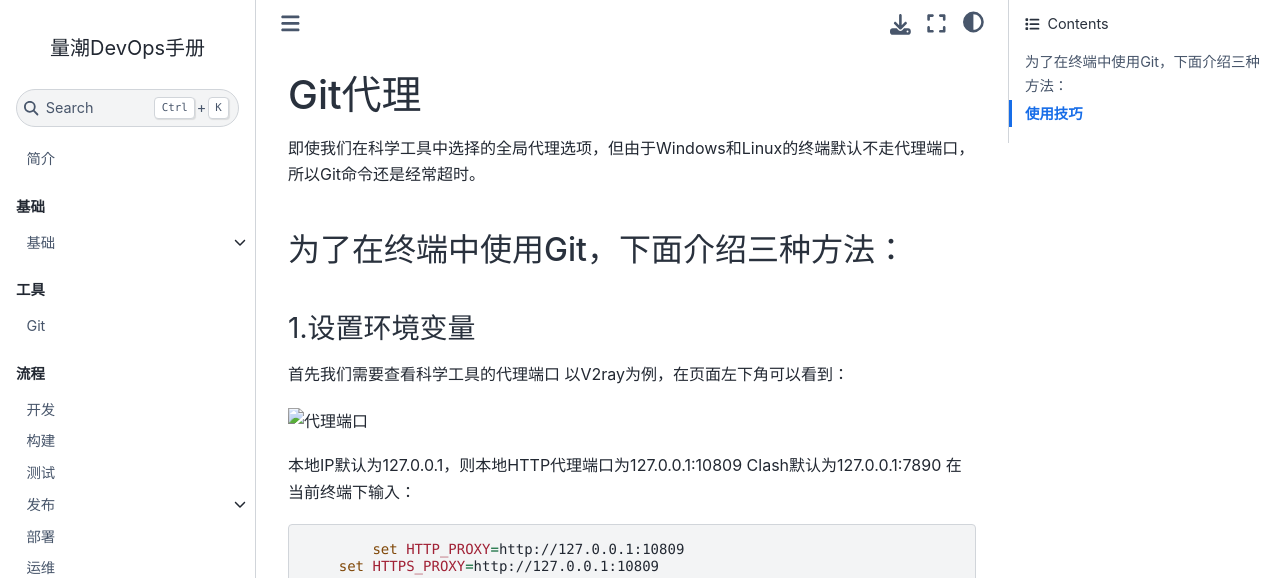
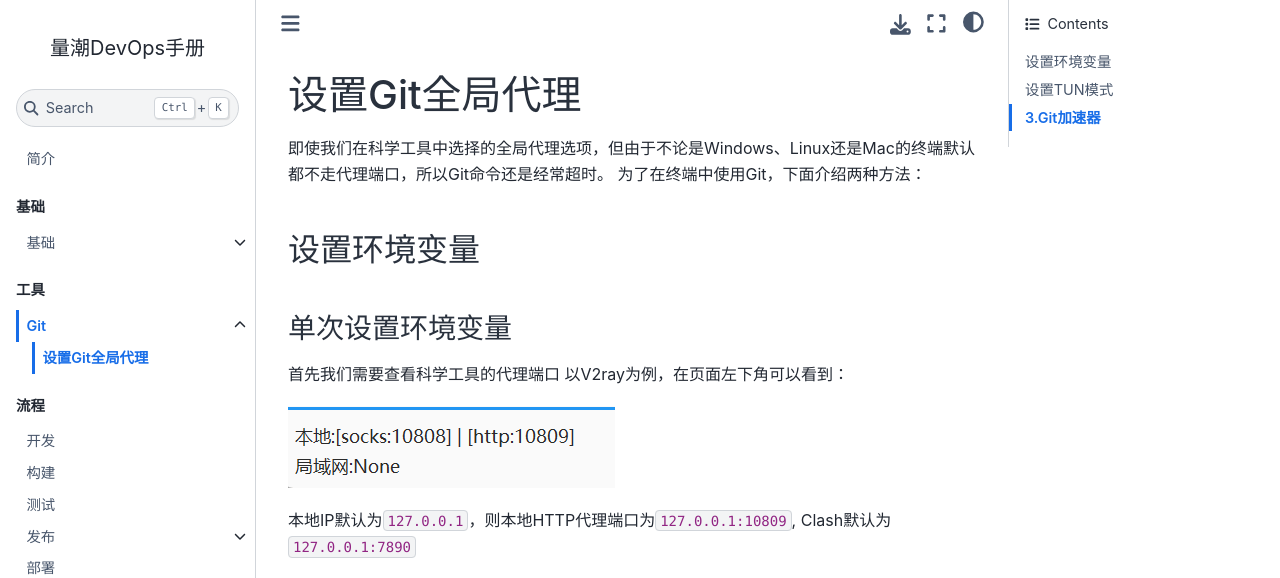
Before and after one commit to quanttide/quanttide-handbook-of-devops, a Jupyter Book: the page built from git/global_proxy.md, in a window 1280 px wide and 1400 px high. Shown: the top 578 px of the window. Built offline with Jupyter Book 1.0.4 settings and Sphinx 7.4.7 and the Sphinx Book theme 1.1.4, drawn with Linux system fonts in a browser that asks for light colours; pages that are not in the unit, such as notebooks, are missing from menus; some of the changed text lies outside the part shown; grey boxes are pictures that could not be loaded.

Commit message:
refactor(git):修改代理文档内部格式，规范命名

````diff
--- a/_toc.yml
+++ b/_toc.yml
@@ -10,6 +10,8 @@
   - caption: 工具
     chapters:
       - file: git/README.md
+        sections:
+          - file: git/global_proxy.md
   - caption: 流程
     chapters:
       - file: planning/README.md
--- a/git/git_agency.md
+++ b/git/global_proxy.md
@@ -1,29 +1,47 @@
-# Git代理
-即使我们在科学工具中选择的全局代理选项，但由于Windows和Linux的终端默认不走代理端口，所以Git命令还是经常超时。
-## 为了在终端中使用Git，下面介绍三种方法：
-### 1.设置环境变量
+# 设置Git全局代理
+即使我们在科学工具中选择的全局代理选项，但由于不论是Windows、Linux还是Mac的终端默认都不走代理端口，所以Git命令还是经常超时。
+为了在终端中使用Git，下面介绍两种方法：
+
+## 设置环境变量
+
+### 单次设置环境变量
 
 首先我们需要查看科学工具的代理端口
 以V2ray为例，在页面左下角可以看到：
 
-![代理端口](pictures/%E7%AB%AF%E5%8F%A3.png)
+![代理端口](images/port.png)
 
-本地IP默认为127.0.0.1，则本地HTTP代理端口为127.0.0.1:10809
-Clash默认为127.0.0.1:7890
+本地IP默认为`127.0.0.1`，则本地HTTP代理端口为`127.0.0.1:10809`,
+Clash默认为`127.0.0.1:7890`
+```{tab} Windows
+
 在当前终端下输入：
 
-```shell
-	set HTTP_PROXY=http://127.0.0.1:10809
+    set HTTP_PROXY=http://127.0.0.1:10809
     set HTTPS_PROXY=http://127.0.0.1:10809
 ```
 
-则可以设置当前终端窗口使用本地代理，需要注意，`这是一次性方法`。
-若需要一直生效，需要设置系统环境变量
+```{tab} Mac & Linux
+
+在当前终端下输入：
+
+    export https_proxy=http://127.0.0.1:7890
+    export http_proxy=http://127.0.0.1:7890
+    export all_proxy=socks5://127.0.0.1:7890
+```
+则可以设置当前终端窗口使用本地代理。
+
+### 永久设置环境变量
+
+```{tab} Windows
+
 搜索并打开 `编辑系统环境变量 - 环境变量`，在`系统变量`下选择`新建`，填入`本地代理端口`
+```
 
-![环境变量](pictures/%E7%8E%AF%E5%A2%83%E5%8F%98%E9%87%8F%E8%AE%BE%E7%BD%AE.png)
+```{tab} Mac & Linux
 
-即可永久生效。
+永久设置需要配置.bashrc或者.zshrc等配置文件。
+```
 你可以使用
 
 ```shell
@@ -32,32 +50,32 @@
 
 测试是否代理是否配置成功。
 
-### 2.设置TUN模式
+此处使用`curl`而非`ping`是因为`curl`走普通代理（非TUN）下的HTTP协议，`ping`是基于`ip`的，此时使用`ping`命令即使设置代理也会超时
+
+## 设置TUN模式
 
 常见的科学工具都拥有TUN模式，由于TUN是通过创建虚拟网卡的方式来代理所有流量，所以也可以代理终端。
 
-![TUN模式](pictures/TUN.png)
+![TUN模式](images/tun.png)
 
 你可以查看相关文档找到设置的具体方式[Clash TUN文档](https://docs.gtk.pw/contents/tun.html#windows "TUN 模式 | Clash for Windows 代理工具使用说明")
 
 使用TUN模式的一个好处是它可以代理网络层（IP），而普通模式下只能代理应用层（HTTP）
 例如，Ping命令使用的ICMP协议位于网络层，普通模式下
+
 ```shell
 ping www.google.com
 ```
+
 会超时，而TUN模式则正常。
 
-### 3.Git加速器
-
-例如开源软件[dev-sidecar](https://github.com/docmirror/dev-sidecar
-"dev-sidecar")，可一键免费加速
-
-## 使用技巧
+### 使用技巧
 在使用科学工具时，对于一些网站，我们不希望使用国外代理访问，例如在使用国外代理访问bilibili时，因为版权问题，大多数番剧都不能播放。此时，我们可以配置科学上网的代理规则。
 
 以V2ray为例，在设置-路由设置下，可以看到一些预定义规则集列表
 
-![预定义规则集](pictures/%E9%A2%84%E5%AE%9A%E4%B9%89%E8%A7%84%E5%88%99.png)
+![预定义规则集](images/scheduled_rule.png)
+
 它们分别是
 
     绕过大陆(Whitelist)模式：只是白名单内的网站通过 V2Ray 代理上网
@@ -70,4 +88,9 @@
 
 例如在V2ray中双击一个规则，进入规则集设置，点击添加规则,输入需要规避的网址即可
 
-![规则集](pictures/%E8%A7%84%E5%88%99%E9%9B%86%E8%AE%BE%E7%BD%AE.png)
+![规则集](images/rule_set.png)
+
+## 3.Git加速器
+
+例如开源软件[dev-sidecar](https://github.com/docmirror/dev-sidecar
+"dev-sidecar")，可一键免费加速
````
Also changed, not shown: git/images/env_variable.png (renamed from git/pictures/环境变量设置.png), git/images/port.png (renamed from git/pictures/端口.png), git/images/rule_set.png (renamed from git/pictures/规则集设置.png), git/images/scheduled_rule.png (renamed from git/pictures/预定义规则.png), git/images/tun.png (renamed from git/pictures/TUN.png).
